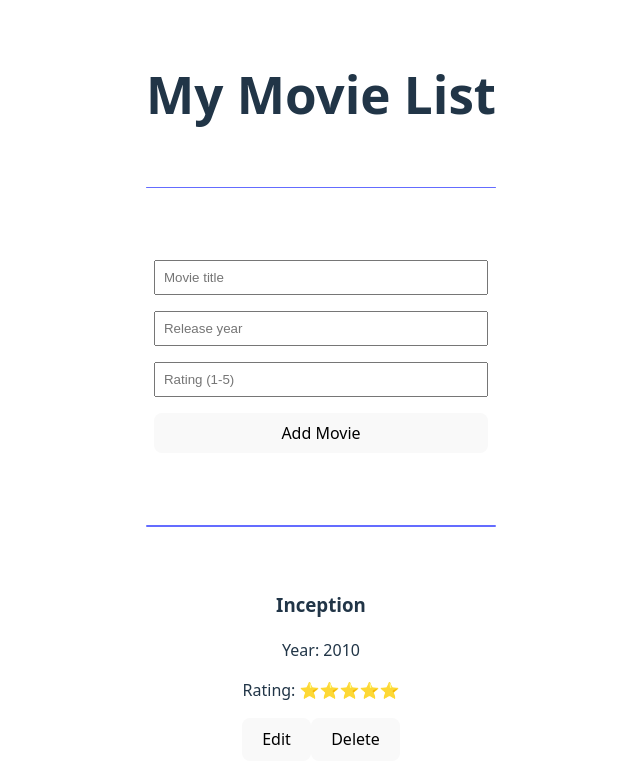
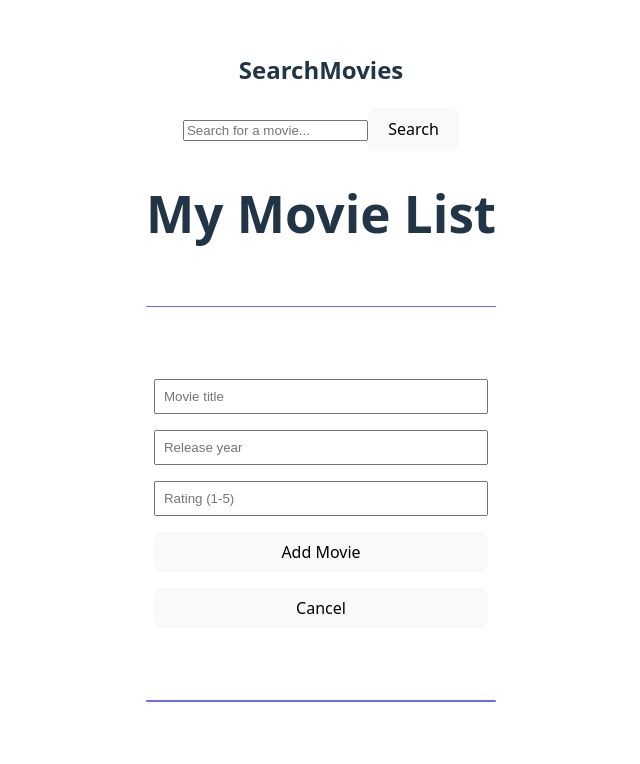
Before and after one commit to nadielotiene/movie-list-app-react, a React (Vite) app: page / in a window 1280 px wide. Shown: the top 764 px of the page, without its empty margins (319-959 px from the left). Built offline with nearby package versions, Linux system fonts and the light colour scheme.

Commit message:
Add API, search feature and cancel button

```diff
--- a/src/App.jsx
+++ b/src/App.jsx
@@ -11,6 +11,10 @@ export default function App() {
   ]);
 
   const [editingMovie, setEditingMovie] = useState(null);
+
+  const [searchQuery, setSearchQuery] = useState('');
+  const [searchResults, setSearchResults]= useState([]);
+  const [searching, setSearching] = useState(false);
 
   function addMovie(newMovie) {
     setMovies([...movies, newMovie]);
@@ -32,8 +36,75 @@ export default function App() {
     setMovies(movies.filter(m => m.id !== movieId))
   }
 
+  async function searchMovies(query) {
+    if (!query.trim()) return;
+
+    try {
+      setSearching(true);
+      const response = await fetch(
+        `http://www.omdbapi.com/?apikey=${import.meta.env.VITE_OMDB_API_KEY}&s=${query}`
+      );
+      const data = await response.json();
+
+      if (data.Response === "True") {
+        setSearchResults(data.Search);
+      } else {
+        setSearchResults([]);
+      }
+      setSearching(false);
+    } catch (err) {
+      console.error(err);
+      setSearching(false);
+    }
+  }
+
+  function addMoviesFromSearch(result) {
+    const newMovie = {
+      id: result.imdbID,
+      title: result.Title,
+      year: parseInt(result.Year),
+      rating: 5,
+      poster: result.Poster !== "N/A" ? result.Poster : null
+    };
+    setMovies([...movies, newMovie]);
+    setSearchResults([]);
+    setSearchQuery('');
+  }
+
   return (
     <>
+      <div className="search-section">
+        <h2>SearchMovies</h2>
+        <form onSubmit={(e) => {
+          e.preventDefault();
+          searchMovies(searchQuery);
+        }}>
+          <input
+            placeholder="Search for a movie..."
+            value={searchQuery}
+            onChange={(e) => setSearchQuery(e.target.value)}
+          />
+          <button type="submit" disabled={searching}>
+            {searching ? "Searching..." : "Search"}
+          </button>
+        </form>
+
+        {searchResults.length > 0 && (
+          <div className="search-results">
+            <h3>Results:</h3>
+            {searchResults.map(result => (
+              <div key={result.imdbID} className="search-result">
+                <img src={result.Poster} alt={result.Title} width="50" />
+                <span>{result.Title} ({result.Year})</span>
+                <button onClick={() => addMoviesFromSearch(result)}>
+                  Add to List
+                </button>
+              </div>
+            ))}
+          </div>
+        )}
+      </div>
+
       <h1>My Movie List</h1>
       <AddMovieForm
         onAddMovie={addMovie}
--- a/src/components/AddMovieForm.jsx
+++ b/src/components/AddMovieForm.jsx
@@ -4,6 +4,12 @@ export default function AddMovieForm({ onAddMovie, onUpdateMovie, editingMovie }
   const [title, setTitle] = useState('');
   const [year, setYear] = useState('');
   const [rating, setRating] = useState('');
+
+  function clearForm() {
+    setTitle('');
+    setYear('');
+    setRating('');
+  }
 
   useEffect(() => {
     if (editingMovie) {
@@ -27,14 +33,21 @@ export default function AddMovieForm({ onAddMovie, onUpdateMovie, editingMovie }
     };
 
     if (editingMovie) {
-      onUpdateMovie({ ...movieData, id: editingMovie.id });
+      onUpdateMovie({
+        ...movieData,
+        id: editingMovie.id,
+        poster: editingMovie.poster
+      });
     } else {
       onAddMovie({ ...movieData, id: Date.now()});
     }
 
-    setTitle('');
-    setYear('');
-    setRating('');
+    clearForm()
+  }
+
+
+  function cancelButton() {
+    clearForm()
   }
 
   return (
@@ -63,6 +76,13 @@ export default function AddMovieForm({ onAddMovie, onUpdateMovie, editingMovie }
         <button type="submit">
           {editingMovie ? "Update Movie" : "Add Movie"}
         </button>
+        <button
+          type="button"
+          className='cancel-btn'
+          onClick={cancelButton}
+        >
+          Cancel
+        </button>
       </form>
       <hr />
     </>
--- a/src/components/MovieCard.jsx
+++ b/src/components/MovieCard.jsx
@@ -2,11 +2,14 @@ export default function MovieCard({ movie, onEdit, onDelete }) {
 
   return (
     <div className="card--div">
+      {movie.poster && <img src={movie.poster} alt={movie.title} width="100" />}
       <h3>{movie.title}</h3>
       <p>Year: {movie.year}</p>
       <p>Rating: {"⭐️".repeat(movie.rating)}</p>
-      <button onClick={() => onEdit(movie)}>Edit</button>
-      <button onClick={() => onDelete(movie.id)}>Delete</button>
+      <section className="buttons">
+        <button onClick={() => onEdit(movie)}>Edit</button>
+        <button onClick={() => onDelete(movie.id)}>Delete</button>
+      </section>
     </div>
   );
 }
--- a/src/index.css
+++ b/src/index.css
@@ -28,6 +28,17 @@ body {
   place-items: center;
   min-width: 320px;
   min-height: 100vh;
+}
+
+.card--div {
+  border: 2px solid #646cff;
+  border-radius: 3px;
+  margin: 2rem 0;
+}
+
+.buttons {
+  display: flex;
+  justify-content: space-around;
 }
 
 h1 {
```
Also changed, not shown: 1 other file (tests, documents, lock files or other folders).
